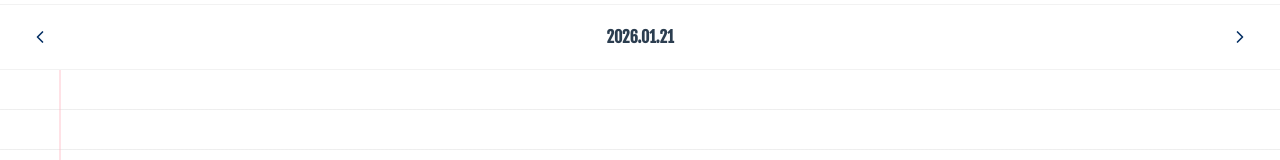
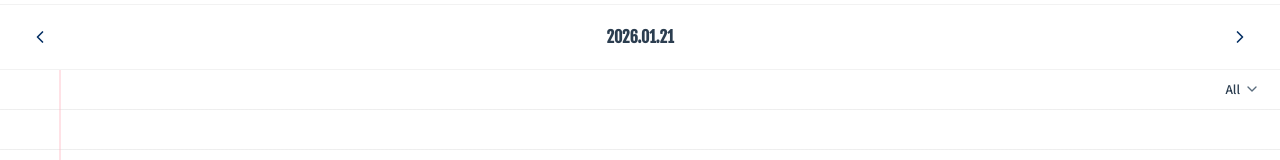
Before and after one commit to SongYunHye/noto-widjet-project, a React (Create React App) app: page / in a window 1280 px wide. Shown: the part 154-314 px from the top of the page. Built offline with nearby package versions, Linux system fonts and the light colour scheme.

Commit message:
update: state filter 추가

```diff
--- a/src/App.js
+++ b/src/App.js
@@ -27,7 +27,8 @@ function App() {
   const [inputValue, setInputValue] = useState('');
   const [dueDate, setDueDate] = useState(new Date());
   const [tag, setTag] = useState(''); // 태그
-  const [filter, setFilter] = useState('all'); // all, active, completed
+  const [filter, setFilter] = useState('all'); // all, active, completed (Daily, Weekly, Monthly)
+  const [statusFilter, setStatusFilter] = useState('all'); // all, in-progress, complete
   const [selectedDate, setSelectedDate] = useState(getTodayDate()); // Daily 탭에서 선택된 날짜
   const [selectedWeekStart, setSelectedWeekStart] = useState(getWeekStartFromDate(getTodayDate())); // Weekly 탭에서 선택된 주의 시작일
   const [selectedMonth, setSelectedMonth] = useState(getTodayDate()); // Monthly 탭에서 선택된 월
@@ -389,6 +390,10 @@ function App() {
 
   // 필터링된 투두 리스트
   const filteredTodos = todos.filter(todo => {
+    // 상태 필터 적용
+    if (statusFilter === 'in-progress' && todo.completed) return false;
+    if (statusFilter === 'complete' && !todo.completed) return false;
+
     // Daily 탭: 선택된 날짜의 할 일만 표시
     if (filter === 'all') {
       return todo.dueDate === selectedDate;
@@ -445,13 +450,6 @@ function App() {
           Todoit
           <img src={logo} alt="Todo Logo" className="app-logo" />
         </h1>
-        {/* <button
-          className="write-btn"
-          onClick={openAddPopup}
-          aria-label="할 일 작성"
-        >
-          <img src={writeIcon} alt="Write" className="write-icon" />
-        </button> */}
         <button
           className="menu-btn"
           onClick={() => setMenuOpen(!menuOpen)}
@@ -783,6 +781,21 @@ function App() {
 
         {/* 투두 리스트 */}
         <div className={`cont-todolist ${backgroundType}`}>
+          <div className="todolist-header">
+            <div className="status-filter">
+              <Select
+                className="type_filter"
+                value={statusFilter}
+                onChange={setStatusFilter}
+                options={[
+                  { value: 'all', label: 'All' },
+                  { value: 'in-progress', label: 'In progress' },
+                  { value: 'complete', label: 'Complete' },
+                ]}
+                placeholder="All"
+              />
+            </div>
+          </div>
           {filteredTodos.length === 0 ? (
             <div className="empty-state">
               No data yet :(
--- a/src/App.scss
+++ b/src/App.scss
@@ -525,6 +525,13 @@ button {
   background: rgb(255 255 255 / 98%);
 }
 
+.todolist-header {
+  position: absolute;
+  top: 0;
+  right: 20px;
+  z-index: 10;
+}
+
 .menu-btn {
   position: relative;
   z-index: 10;
@@ -1482,6 +1489,31 @@ button {
   &:hover {
     background: $bg-white;
   }
+
+  &.type_filter {
+    padding: 9px 0;
+    background: transparent;
+    border: none;
+    outline: none;
+    box-shadow: none;
+    font-size: 12px;
+
+    &:hover,
+    &:focus {
+      background: transparent;
+      border: none;
+      outline: none;
+      box-shadow: none;
+    }
+
+    .select-arrow {
+      margin: 2px 0 0 4px;
+    }
+
+    +.select-dropdown {
+      left: auto;
+    }
+  }
 }
 
 .select-value {
@@ -1519,6 +1551,7 @@ button {
   overflow-y: auto;
   list-style: none;
   box-shadow: 0 4px 12px rgb(0 0 0 / 15%);
+  min-width: 140px;
 
   li {
     margin: 0;
@@ -1742,6 +1775,7 @@ button {
 
 /* 투두 리스트 */
 .cont-todolist {
+  position: relative;
   flex: 1;
   padding: 32px 12px 60px;
   background-color: #fff;
--- a/src/components/Select.js
+++ b/src/components/Select.js
@@ -1,6 +1,6 @@
 import React, { useState, useRef, useEffect, useCallback } from 'react';
 
-function Select({ value, onChange, options, placeholder = "Select an option" }) {
+function Select({ value, onChange, options, placeholder = "Select an option", className }) {
   const [isOpen, setIsOpen] = useState(false);
   const [focusedIndex, setFocusedIndex] = useState(-1);
   const selectRef = useRef(null);
@@ -107,7 +107,7 @@ function Select({ value, onChange, options, placeholder = "Select an option" })
     <div className="select-wrapper" ref={dropdownRef}>
       <div
         ref={selectRef}
-        className="select-display"
+        className={`select-display ${className}`}
         onClick={() => setIsOpen(!isOpen)}
         onKeyDown={handleKeyDown}
         tabIndex={0}
```
